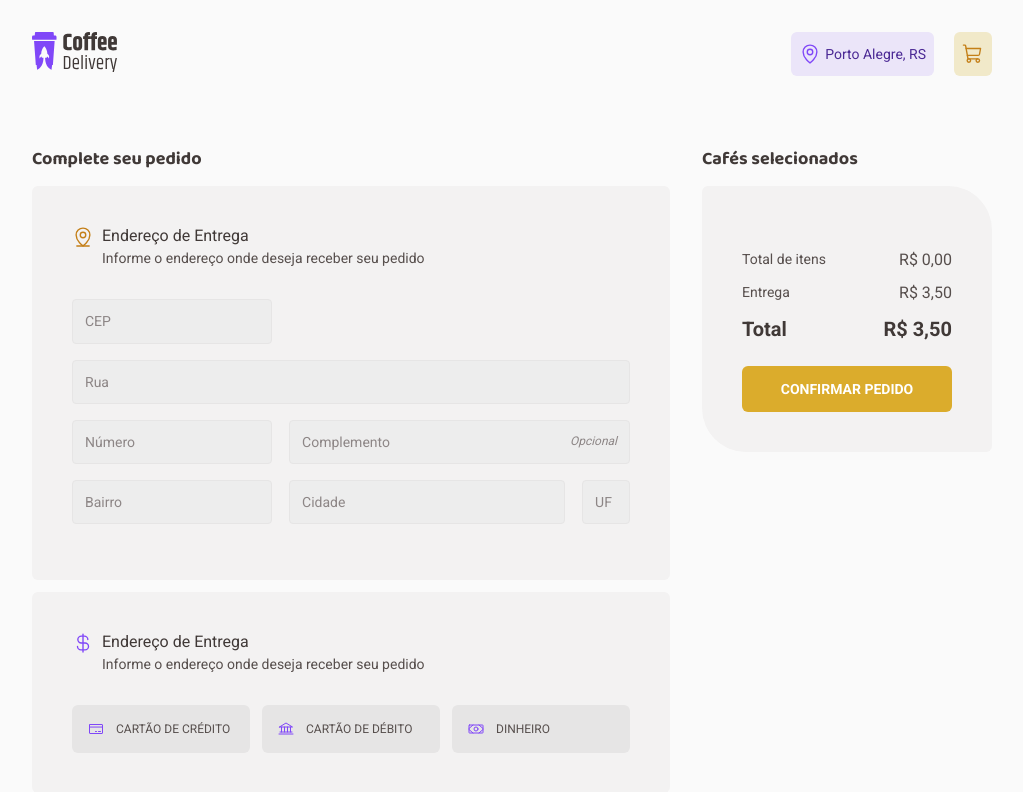
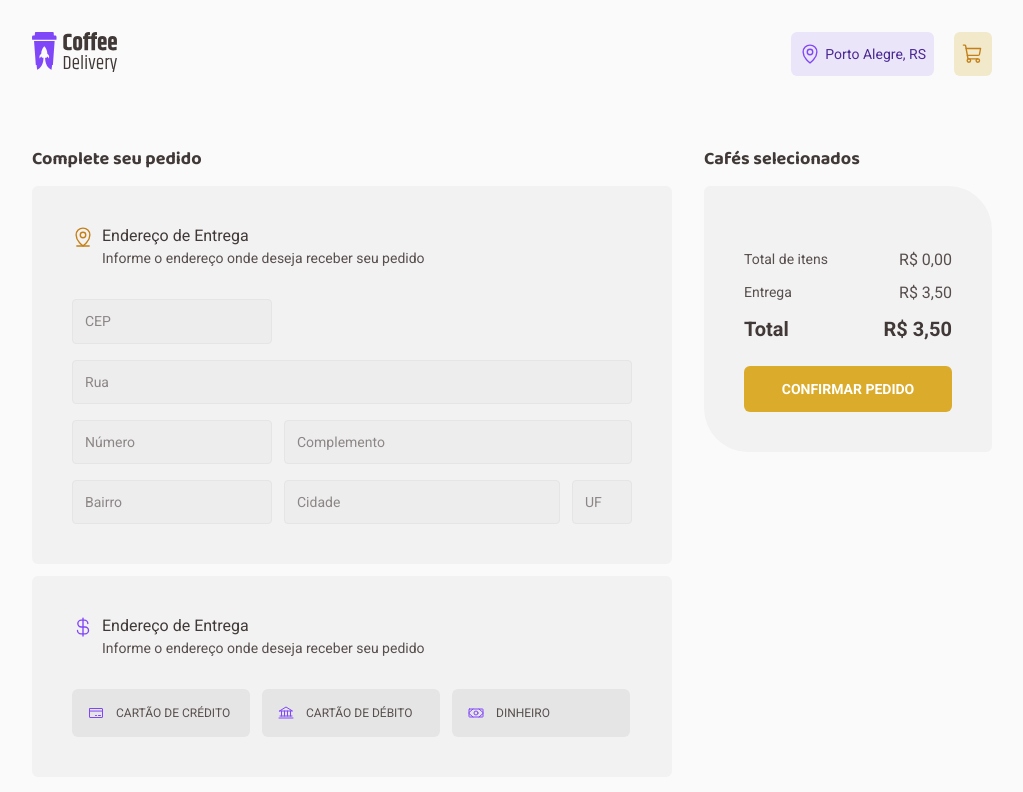
Before and after one commit to vitorxpd/coffee-delivery, a React (Vite) app: page /checkout in a window 1280 px wide. Shown: the top 792 px of the page, without its empty margins (128-1151 px from the left). Built offline with nearby package versions, Linux system fonts and the light colour scheme.

Commit message:
form checkout

```diff
--- a/package.json
+++ b/package.json
@@ -11,11 +11,14 @@
     "lint": "eslint src --ext .ts,.tsx"
   },
   "dependencies": {
+    "@hookform/resolvers": "^2.9.11",
     "phosphor-react": "^1.4.1",
     "react": "^18.2.0",
     "react-dom": "^18.2.0",
+    "react-hook-form": "^7.43.5",
     "react-router-dom": "^6.8.2",
-    "styled-components": "^5.3.8"
+    "styled-components": "^5.3.8",
+    "zod": "^3.21.4"
   },
   "devDependencies": {
     "@rocketseat/eslint-config": "^1.2.0",
--- a/src/contexts/CoffeesContext.tsx
+++ b/src/contexts/CoffeesContext.tsx
@@ -1,4 +1,10 @@
-import { createContext, ReactNode, useEffect, useReducer } from 'react'
+import {
+  createContext,
+  ReactNode,
+  useEffect,
+  useReducer,
+  useState,
+} from 'react'
 import { coffees, CoffeeProps } from '../data/coffees'
 
 interface CartItemProps {
@@ -20,12 +26,26 @@ interface CoffeesStateProps {
   totalizers: Totalizers
 }
 
+interface UserData {
+  cep: string
+  rua: string
+  numero: number
+  complemento?: string | undefined
+  bairro: string
+  cidade: string
+  uf: string
+  payment_method: string
+}
+
 interface CoffeesContextProps {
+  userData: UserData
   coffeesState: CoffeesStateProps
+  updateUserData: (data: UserData) => void
   addCoffeeToCart: (id: number, price: number, amount: number) => void
   decrementAmount: (id: number) => void
   incrementAmount: (id: number) => void
   removeCoffee: (id: number) => void
+  clearCartItems: () => void
 }
 
 interface CoffeesContextProviderProps {
@@ -37,6 +57,7 @@ export const CoffeesContext = createContext({} as CoffeesContextProps)
 export function CoffeesContextProvider({
   children,
 }: CoffeesContextProviderProps) {
+  const [userData, setUserData] = useState<UserData>(Object)
   const [coffeesState, dispatch] = useReducer(
     (state: CoffeesStateProps, action: any) => {
       const incrementCartQuantity = state.cartItems.length + 1
@@ -93,6 +114,14 @@ export function CoffeesContextProvider({
         }
       }
 
+      if (action.type === 'CLEAR_CART_ITEMS') {
+        return {
+          ...state,
+          cartItems: [],
+          cartQuantity: 0,
+        }
+      }
+
       if (action.type === 'UPDATE_TOTALIZERS') {
         const totalizer = state.cartItems.reduce((acc, item) => {
           return acc + item.price * item.amount
@@ -121,6 +150,10 @@ export function CoffeesContextProvider({
       },
     },
   )
+
+  function updateUserData(data: UserData) {
+    setUserData(data)
+  }
 
   function addCoffeeToCart(id: number, price: number, amount: number) {
     dispatch({
@@ -160,6 +193,12 @@ export function CoffeesContextProvider({
     })
   }
 
+  function clearCartItems() {
+    dispatch({
+      type: 'CLEAR_CART_ITEMS',
+    })
+  }
+
   function updateTotalizers() {
     dispatch({
       type: 'UPDATE_TOTALIZERS',
@@ -173,11 +212,14 @@ export function CoffeesContextProvider({
   return (
     <CoffeesContext.Provider
       value={{
+        userData,
         coffeesState,
+        updateUserData,
         addCoffeeToCart,
         decrementAmount,
         incrementAmount,
         removeCoffee,
+        clearCartItems,
       }}
     >
       {children}
--- a/src/pages/Checkout/components/FormInputs/index.tsx
+++ b/src/pages/Checkout/components/FormInputs/index.tsx
@@ -1,8 +1,11 @@
 import { MapPinLine } from 'phosphor-react'
+import { useFormContext } from 'react-hook-form'
 
 import * as S from './styles'
 
 export function FormInputs() {
+  const { register } = useFormContext()
+
   return (
     <S.FormInputsContainer>
       <S.FormDescriptionContainer>
@@ -15,28 +18,27 @@ export function FormInputs() {
         </S.FormDescriptionTextContainer>
       </S.FormDescriptionContainer>
       <S.InputsWrapper>
-        <S.Label htmlFor="cep">CEP</S.Label>
-        <input type="text" id="cep" hidden />
+        <S.Input type="text" placeholder="CEP" {...register('cep')} />
 
-        <S.Label htmlFor="rua">Rua</S.Label>
-        <input type="text" id="rua" hidden />
+        <S.Input type="text" placeholder="Rua" {...register('rua')} />
 
-        <S.Label htmlFor="numero">Número</S.Label>
-        <input type="text" id="numero" hidden />
+        <S.Input
+          type="number"
+          placeholder="Número"
+          {...register('numero', { valueAsNumber: true })}
+        />
 
-        <S.Label htmlFor="complemento">
-          Complemento <span>Opcional</span>
-        </S.Label>
-        <input type="text" id="complemento" hidden />
+        <S.Input
+          type="text"
+          placeholder="Complemento"
+          {...register('complemento')}
+        />
 
-        <S.Label htmlFor="bairro">Bairro</S.Label>
-        <input type="text" id="bairro" hidden />
+        <S.Input type="text" placeholder="Bairro" {...register('bairro')} />
 
-        <S.Label htmlFor="cidade">Cidade</S.Label>
-        <input type="text" id="cidade" hidden />
+        <S.Input type="text" placeholder="Cidade" {...register('cidade')} />
 
-        <S.Label htmlFor="city">UF</S.Label>
-        <input type="text" id="uf" hidden />
+        <S.Input type="text" placeholder="UF" {...register('uf')} />
       </S.InputsWrapper>
     </S.FormInputsContainer>
   )
--- a/src/pages/Checkout/components/FormInputs/styles.ts
+++ b/src/pages/Checkout/components/FormInputs/styles.ts
@@ -44,7 +44,7 @@ export const InputsWrapper = styled.div`
     'bairro cidade uf';
 `
 
-export const Label = styled.label`
+export const Input = styled.input`
   padding: ${pxToRem(12)};
   display: flex;
   justify-content: space-between;
@@ -52,53 +52,60 @@ export const Label = styled.label`
   font-size: ${pxToRem(14)};
   line-height: 1.3;
   background: ${(props) => props.theme['base-input']};
-  color: ${(props) => props.theme['base-label']};
+  color: ${(props) => props.theme['base-text']};
   border: 1px solid ${(props) => props.theme['base-button']};
   border-radius: 4px;
 
-  &:not(:last-child) {
-    margin-bottom: ${pxToRem(16)};
+  &::placeholder {
+    color: ${(props) => props.theme['base-label']};
   }
 
+  &:focus {
+    border: 1px solid ${(props) => props.theme['yellow-dark']};
+  }
+
+  &:not(:first-child) {
+    margin-top: ${pxToRem(16)};
+  }
   span {
     font-size: ${pxToRem(12)};
     font-style: italic;
   }
 
-  &[for='cep'] {
+  &[name='cep'] {
     width: ${pxToRem(200)};
     grid-area: cep;
   }
 
-  &[for='rua'] {
+  &[name='rua'] {
     width: 100%;
     grid-area: rua;
   }
 
-  &[for='numero'] {
+  &[name='numero'] {
     width: ${pxToRem(200)};
     margin-right: ${pxToRem(12)};
     grid-area: numero;
   }
 
-  &[for='complemento'] {
+  &[name='complemento'] {
     width: 100%;
     grid-area: complemento;
   }
 
-  &[for='bairro'] {
+  &[name='bairro'] {
     width: ${pxToRem(200)};
     margin-right: ${pxToRem(12)};
     grid-area: bairro;
   }
 
-  &[for='cidade'] {
+  &[name='cidade'] {
     width: ${pxToRem(276)};
     margin-right: ${pxToRem(12)};
     grid-area: cidade;
   }
 
-  &[for='uf'] {
+  &[name='uf'] {
     width: ${pxToRem(60)};
     grid-area: uf;
   }
--- a/src/pages/Checkout/components/PaymentMethods/index.tsx
+++ b/src/pages/Checkout/components/PaymentMethods/index.tsx
@@ -1,4 +1,5 @@
 import { Bank, CreditCard, CurrencyDollar, Money } from 'phosphor-react'
+import { useFormContext } from 'react-hook-form'
 
 import * as S from './styles'
 
@@ -10,6 +11,8 @@ export function PaymentMethods() {
 
     event.target.classList.add('checked')
   }
+
+  const { register } = useFormContext()
 
   return (
     <S.PaymentMethodsContainer>
@@ -26,9 +29,10 @@ export function PaymentMethods() {
         <input
           type="radio"
           id="credito"
-          name="payment_method"
+          value="credito"
           onClick={handleSelectMethod}
           hidden
+          {...register('payment_method')}
         />
         <S.RadioLabel htmlFor="credito">
           <CreditCard size={16} />
@@ -38,9 +42,10 @@ export function PaymentMethods() {
         <input
           type="radio"
           id="debito"
-          name="payment_method"
+          value="debito"
           onClick={handleSelectMethod}
           hidden
+          {...register('payment_method')}
         />
         <S.RadioLabel htmlFor="debito">
           <Bank size={16} />
@@ -50,9 +55,10 @@ export function PaymentMethods() {
         <input
           type="radio"
           id="dinheiro"
-          name="payment_method"
+          value="dinheiro"
           onClick={handleSelectMethod}
           hidden
+          {...register('payment_method')}
         />
         <S.RadioLabel htmlFor="dinheiro">
           <Money size={16} />
--- a/src/pages/Checkout/index.tsx
+++ b/src/pages/Checkout/index.tsx
@@ -1,28 +1,62 @@
 import { useContext } from 'react'
+import { useForm, FormProvider } from 'react-hook-form'
 import { CoffeesContext } from '../../contexts/CoffeesContext'
 import { CartItem } from './components/CartItem'
 import { CartTotalizer } from './components/CartTotalizer'
 import { FormInputs } from './components/FormInputs'
 import { PaymentMethods } from './components/PaymentMethods'
+import { zodResolver } from '@hookform/resolvers/zod'
+import * as zod from 'zod'
+import { useNavigate } from 'react-router-dom'
 
 import * as S from './styles'
 
+const checkoutValidationSchema = zod.object({
+  cep: zod.string().min(8).max(8),
+  rua: zod.string().min(2).max(20),
+  numero: zod.number(),
+  complemento: zod.string().optional(),
+  bairro: zod.string().min(2).max(20),
+  cidade: zod.string().min(2).max(20),
+  uf: zod.string().min(2).max(2),
+  payment_method: zod.enum(['credito', 'debito', 'dinheiro']),
+})
+
+type CheckoutData = zod.infer<typeof checkoutValidationSchema>
+
 export function Checkout() {
-  const { coffeesState } = useContext(CoffeesContext)
+  const { coffeesState, updateUserData, clearCartItems } =
+    useContext(CoffeesContext)
 
   const { cartItems } = coffeesState
 
-  function handleSubmit(event: any) {
-    event.preventDefault()
+  const navigate = useNavigate()
+
+  const checkoutForm = useForm<CheckoutData>({
+    resolver: zodResolver(checkoutValidationSchema),
+  })
+
+  const { handleSubmit /* formState */ } = checkoutForm
+
+  function handleSubmitCheckout(data: CheckoutData) {
+    if (cartItems.length) {
+      updateUserData(data)
+      clearCartItems()
+      navigate('/success')
+    }
   }
+
+  /* console.log(formState.errors) */
 
   return (
     <S.CheckoutContainer>
-      <form onSubmit={handleSubmit}>
+      <form onSubmit={handleSubmit(handleSubmitCheckout)}>
         <S.RegisterContainer>
           <S.FormTitle>Complete seu pedido</S.FormTitle>
-          <FormInputs />
-          <PaymentMethods />
+          <FormProvider {...checkoutForm}>
+            <FormInputs />
+            <PaymentMethods />
+          </FormProvider>
         </S.RegisterContainer>
         <S.CheckoutItemsContainer>
           <S.FormTitle>Cafés selecionados</S.FormTitle>
```
Also changed, not shown: 1 other file (tests, documents, lock files or other folders).
